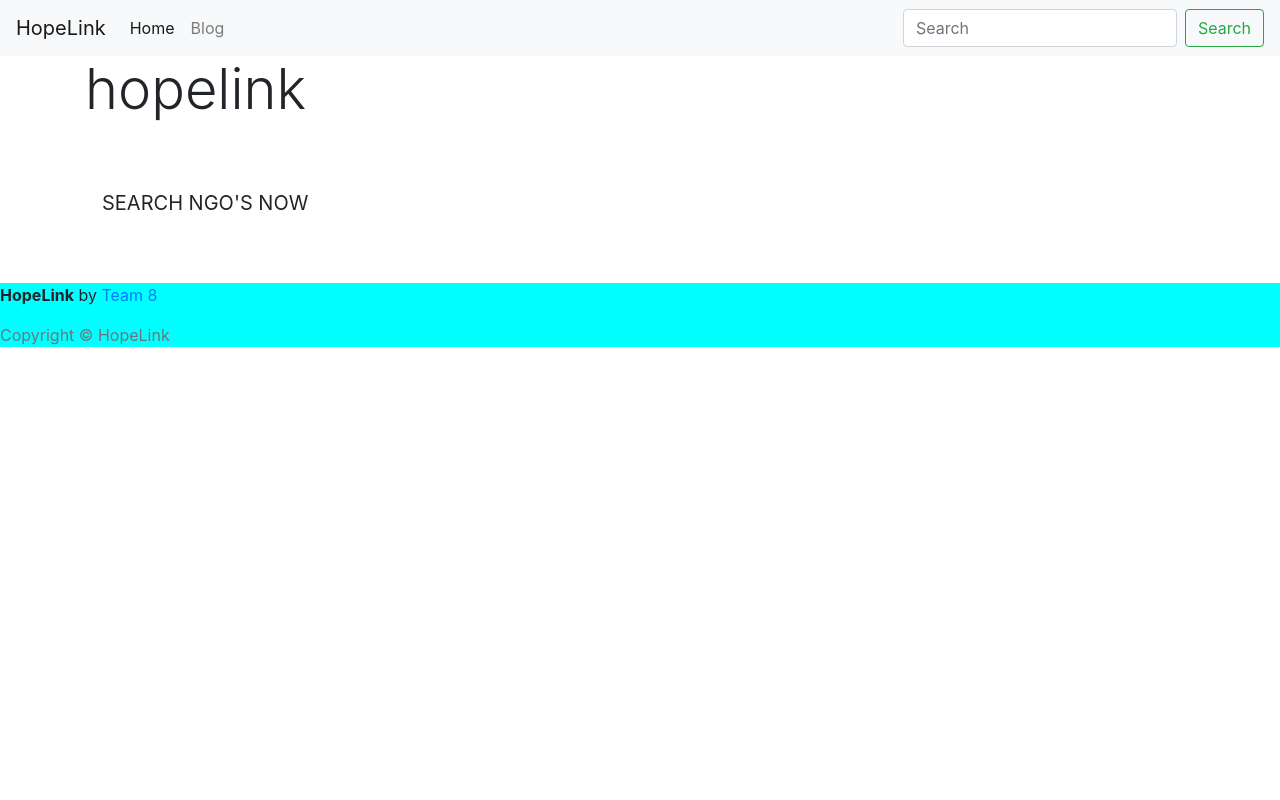
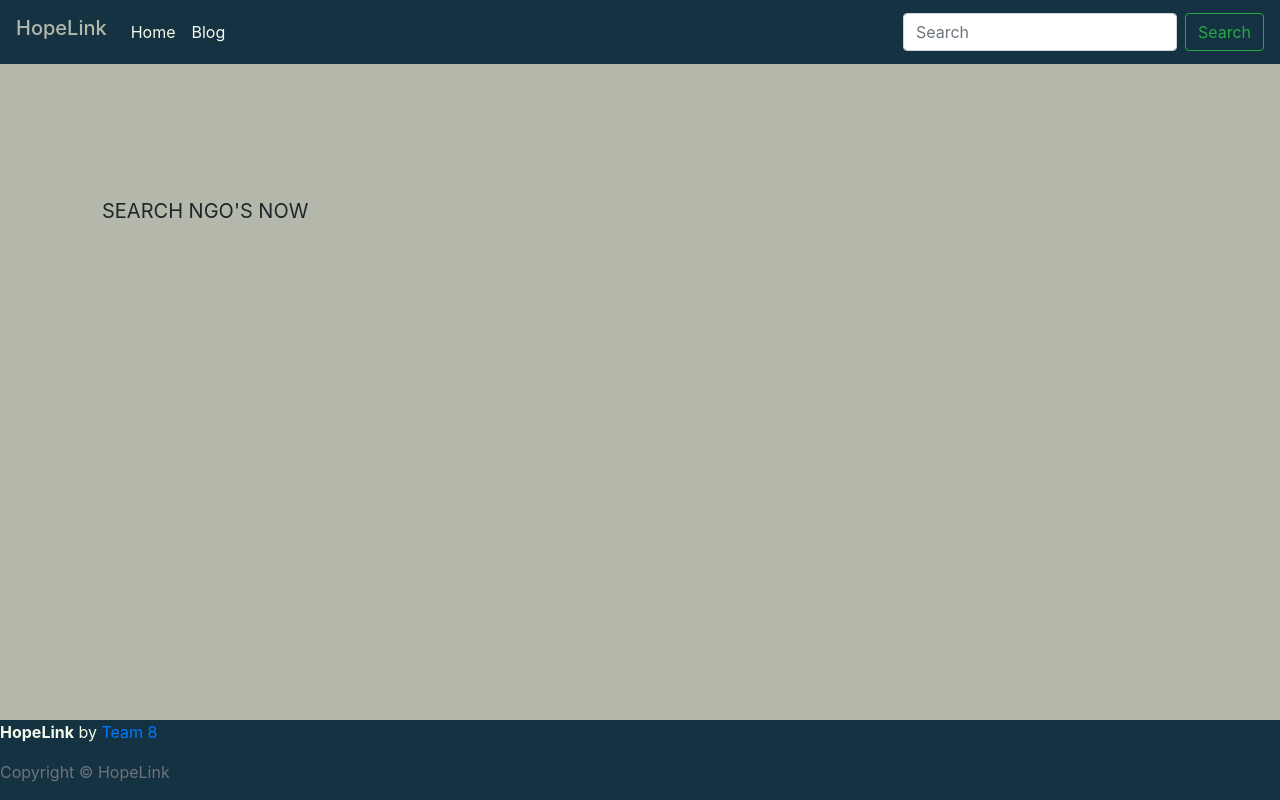
Before and after one commit to beratzorlu/HopeLink, a Django app: page / in a window 1280 px wide. Run offline with Django 4.2, Linux system fonts and the light colour scheme.

Commit message:
Add style to navbar and footer

```diff
--- a/static/css/base.css
+++ b/static/css/base.css
@@ -1,7 +1,24 @@
-nav {
-    text-align: center;
+body {
+    background-color: #b4b8ab;
 }
 
+/* Navbar */
+
+nav {
+    background-color: #153243;
+}
+
+h1 {
+    color: #b4b8ab;
+}
+
+nav a {
+    color: #f4f9e9;
+}
+
+/* Footer */
+
 footer {
-    background-color: aqua;
+    background-color: #153243;
+    color: #f4f9e9;
 }
--- a/templates/base.html
+++ b/templates/base.html
@@ -43,15 +43,12 @@
 </head>
 
 <body class="text-clear">
-  <!----------------------------------------------------------------------------------------- main site header -->
-  <nav class="navbar navbar-expand-lg navbar-light bg-light">
-    <a class="navbar-brand" href="">HopeLink</a>
-    <button class="navbar-toggler" type="button" data-toggle="collapse" data-target="#navbarNav" aria-controls="navbarNav" aria-expanded="false" aria-label="Toggle navigation">
-      <span class="navbar-toggler-icon"></span>
-    </button>
-    <div class="collapse navbar-collapse" id="navbarNav">
+  <!--------------------------------------------------------------------- Navbar -->
+  <nav class="navbar navbar-expand-lg ">
+    <h1 class="navbar-brand" href="">HopeLink</h1>
+    <div class="navbar-collapse">
       <ul class="navbar-nav">
-        <li class="nav-item active">
+        <li class="nav-item">
           <a class="nav-link" href="#">Home</a>
         </li>
         <li class="nav-item">
@@ -71,7 +68,7 @@
   </div>
 
   <!-- Footer -->
-  <footer>
+  <footer class="fixed-bottom">
     <div>
       <p>
         <strong>HopeLink</strong> by <a href="#">Team 8</a>
```
